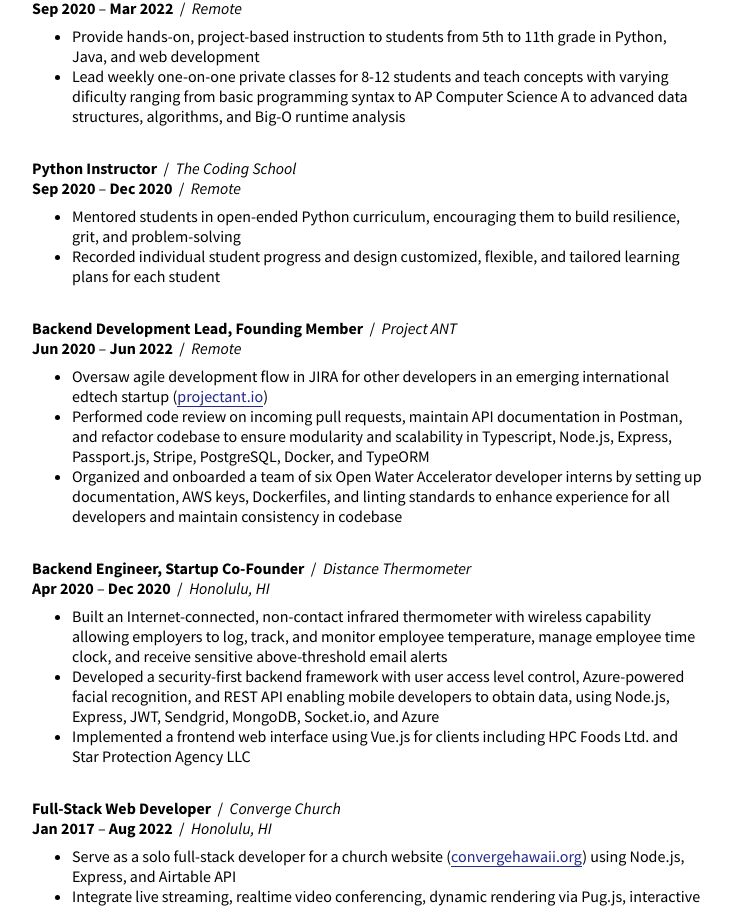
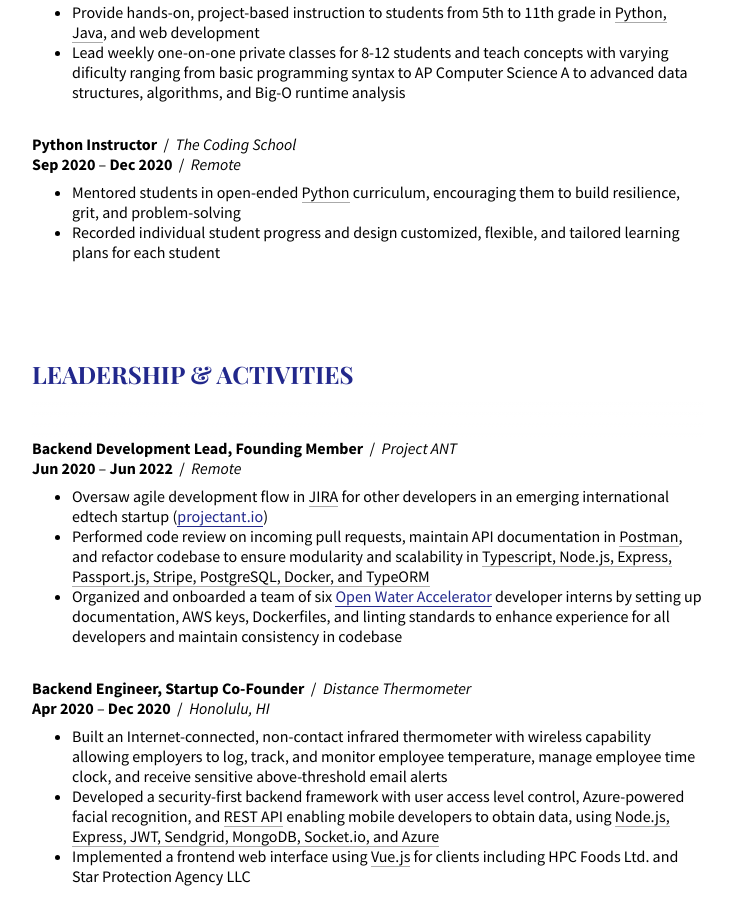
Before and after one commit to Firebird1029/brandonyee-next, a Next.js app: page /resume in a window 1280 px wide. Shown: the part 1848-2756 px from the top of the page, without its empty margins (272-1004 px from the left). Built offline with nearby package versions, Linux system fonts and the light colour scheme; a small style sheet from the web is missing.

Commit message:
polish resume styling & text

```diff
--- a/data/resume.json
+++ b/data/resume.json
@@ -58,7 +58,7 @@
 				"monthsInPosition": 8,
 				"isCurrent": false
 			},
-			"jobDescription": "- Designed and built a memorial planning website for a rising startup client using Firebase, Pug ([planmemorial.com](https://planmemorial.com)), enabling them to become one of four finalists for the Manolo Sanchez Prize in the 2022 Yale Startup Competition \n-Built the frontend UI of an automated discounted cash flow (DCF) modeling program for a startup using React, eliminating manual DCF data entry & formatting which accounts for 30%+ of a typical entry-level investor's workflow ",
+			"jobDescription": "- Designed and built a memorial planning website for a rising startup client using **_Firebase, Pug_** ([planmemorial.com](https://planmemorial.com)), enabling them to become one of four finalists for the Manolo Sanchez Prize in the 2022 Yale Startup Competition \n-Built the frontend UI of an automated discounted cash flow (DCF) modeling program for a startup using **_React_**, eliminating manual DCF data entry & formatting which accounts for 30%+ of a typical entry-level investor's workflow ",
 			"occupation": {
 				"jobTitle": "Venture Project Specialist",
 				"jobTitleNormalized": "Venture Analyst",
@@ -94,7 +94,7 @@
 				"monthsInPosition": 3,
 				"isCurrent": false
 			},
-			"jobDescription": "- Contributed to open-source robotics software using ROS, Python, MAVLink, and ArduSub by designing ROS nodes to connect machine learning autonomy algorithms to a custom MAVLink-based autonomous underwater vehicle (AUV) \n-Set up RDP and VNC for remote Linux development on an ARM-based Jetson Xavier NX and AWS EC2 instances ",
+			"jobDescription": "- Contributed to open-source robotics software using **_ROS, Python, MAVLink, and ArduSub_** by designing ROS nodes to connect machine learning autonomy algorithms to a custom MAVLink-based autonomous underwater vehicle (AUV) \n-Set up RDP and VNC for remote Linux development on an ARM-based Jetson Xavier NX and AWS EC2 instances ",
 			"occupation": {
 				"jobTitle": "Undergraduate Research Assistant",
 				"jobTitleNormalized": "Undergraduate Research Assistant",
@@ -130,7 +130,7 @@
 				"monthsInPosition": 5,
 				"isCurrent": false
 			},
-			"jobDescription": "- Designed and built a full-stack city-wide, government parks & recreation campsite reservation management system, which manages 248 campsites, using MongoDB, Express, Angular, Angular Material UI, Node, and TypeScript \n-Ported Flash-based educational games to online city Educational Learning Center initiative using Angular, HTML Canvas ",
+			"jobDescription": "- Designed and built a full-stack city-wide, government parks & recreation campsite reservation management system, which manages 248 campsites, using **_MongoDB, Express, Angular, Angular Material UI, Node, and TypeScript_** \n-Created 3 interactive educational games from scratch for city's online [Learning Center](https://honolulu.gov/envwwm/wwm-learning.html) initiative using **_Angular, HTML Canvas_**",
 			"occupation": {
 				"jobTitle": "Software Engineering Intern",
 				"jobTitleNormalized": "Software Engineering Intern",
@@ -166,7 +166,7 @@
 				"monthsInPosition": 9,
 				"isCurrent": false
 			},
-			"jobDescription": "- Redesigned the website for Central Pacific Bank, Hawaii's 4th largest bank servicing 331.79K site visits a month, including handling ~2-3 weekly maintenance/feature tickets from client, using C#, Bootstrap 4, and Umbraco (cpb.bank) \n-Developed new homepage widgets for Board of Water Supply ([boardofwatersupply.com](https://boardofwatersupply.com)) and integrated deployment pipeline into the cloud using AWS Lambda, S3, DynamoDB, CloudWatch with server synchronization and feature rollback ",
+			"jobDescription": "- Redesigned the website for Central Pacific Bank, Hawaii's 4th largest bank servicing 331.79K site visits a month, including handling ~2-3 weekly maintenance/feature tickets from client, using **_C#, Bootstrap 4, and Umbraco_** ([cpb.bank](https://www.cpb.bank)) \n-Developed new homepage widgets for Board of Water Supply ([boardofwatersupply.com](https://boardofwatersupply.com)) and integrated deployment pipeline into the cloud using **_AWS Lambda, S3, DynamoDB, CloudWatch_** with server synchronization and feature rollback ",
 			"occupation": {
 				"jobTitle": "Software Engineering Intern",
 				"jobTitleNormalized": "Software Engineering Intern",
@@ -191,7 +191,7 @@
 				"monthsInPosition": 18,
 				"isCurrent": false
 			},
-			"jobDescription": "- Provide hands-on, project-based instruction to students from 5th to 11th grade in Python, Java, and web development \n-Lead weekly one-on-one private classes for 8-12 students and teach concepts with varying dificulty ranging from basic programming syntax to AP Computer Science A to advanced data structures, algorithms, and Big-O runtime analysis ",
+			"jobDescription": "- Provide hands-on, project-based instruction to students from 5th to 11th grade in **_Python, Java_**, and web development \n-Lead weekly one-on-one private classes for 8-12 students and teach concepts with varying dificulty ranging from basic programming syntax to AP Computer Science A to advanced data structures, algorithms, and Big-O runtime analysis ",
 			"occupation": {
 				"jobTitle": "Computer Science Instructor",
 				"jobTitleNormalized": "Computer Science Instructor",
@@ -210,7 +210,7 @@
 				"monthsInPosition": 3,
 				"isCurrent": false
 			},
-			"jobDescription": "- Mentored students in open-ended Python curriculum, encouraging them to build resilience, grit, and problem-solving \n-Recorded individual student progress and design customized, flexible, and tailored learning plans for each student ",
+			"jobDescription": "- Mentored students in open-ended **_Python_** curriculum, encouraging them to build resilience, grit, and problem-solving \n-Recorded individual student progress and design customized, flexible, and tailored learning plans for each student ",
 			"occupation": {
 				"jobTitle": "Python Instructor",
 				"jobTitleNormalized": "Python Architect",
@@ -223,7 +223,9 @@
 				},
 				"managementLevel": "Low"
 			}
-		},
+		}
+	],
+	"leadershipExperience": [
 		{
 			"id": 7820892,
 			"jobTitle": "Backend Development Lead, Founding Member",
@@ -235,7 +237,7 @@
 				"monthsInPosition": 24,
 				"isCurrent": false
 			},
-			"jobDescription": "- Oversaw agile development flow in JIRA for other developers in an emerging international edtech startup ([projectant.io](https://www.projectant.io)) \n-Performed code review on incoming pull requests, maintain API documentation in Postman, and refactor codebase to ensure modularity and scalability in Typescript, Node.js, Express, Passport.js, Stripe, PostgreSQL, Docker, and TypeORM \n-Organized and onboarded a team of six Open Water Accelerator developer interns by setting up documentation, AWS keys, Dockerfiles, and linting standards to enhance experience for all developers and maintain consistency in codebase ",
+			"jobDescription": "- Oversaw agile development flow in **_JIRA_** for other developers in an emerging international edtech startup ([projectant.io](https://www.projectant.io)) \n-Performed code review on incoming pull requests, maintain API documentation in **_Postman_**, and refactor codebase to ensure modularity and scalability in **_Typescript, Node.js, Express, Passport.js, Stripe, PostgreSQL, Docker, and TypeORM_** \n-Organized and onboarded a team of six [Open Water Accelerator](https://openwatervc.com/) developer interns by setting up documentation, AWS keys, Dockerfiles, and linting standards to enhance experience for all developers and maintain consistency in codebase ",
 			"occupation": {
 				"jobTitle": "Backend Development Lead, Founding Member",
 				"jobTitleNormalized": "Founding Member",
@@ -265,7 +267,7 @@
 				"monthsInPosition": 8,
 				"isCurrent": false
 			},
-			"jobDescription": "- Built an Internet-connected, non-contact infrared thermometer with wireless capability allowing employers to log, track, and monitor employee temperature, manage employee time clock, and receive sensitive above-threshold email alerts \n-Developed a security-first backend framework with user access level control, Azure-powered facial recognition, and REST API enabling mobile developers to obtain data, using Node.js, Express, JWT, Sendgrid, MongoDB, Socket.io, and Azure \n-Implemented a frontend web interface using Vue.js for clients including HPC Foods Ltd. and Star Protection Agency LLC ",
+			"jobDescription": "- Built an Internet-connected, non-contact infrared thermometer with wireless capability allowing employers to log, track, and monitor employee temperature, manage employee time clock, and receive sensitive above-threshold email alerts \n-Developed a security-first backend framework with user access level control, Azure-powered facial recognition, and **_REST API_** enabling mobile developers to obtain data, using **_Node.js, Express, JWT, Sendgrid, MongoDB, Socket.io, and Azure_** \n-Implemented a frontend web interface using **_Vue.js_** for clients including HPC Foods Ltd. and Star Protection Agency LLC ",
 			"occupation": {
 				"jobTitle": "Backend Engineer, Startup Co-Founder",
 				"jobTitleNormalized": "Lead Backend Developer",
@@ -301,7 +303,7 @@
 				"monthsInPosition": 67,
 				"isCurrent": true
 			},
-			"jobDescription": "- Serve as a solo full-stack developer for a church website ([convergehawaii.org](https://convergehawaii.org)) using Node.js, Express, and Airtable API \n-Integrate live streaming, realtime video conferencing, dynamic rendering via Pug.js, interactive calendar, user-friendly spreadsheet-database CMS via Airtable, photo gallery, web form validation + sanitization, and responsive design ",
+			"jobDescription": "- Serve as a solo full-stack developer for a church website ([convergehawaii.org](https://convergehawaii.org)) using **_Node.js, Express, and Airtable API_** \n-Integrate live streaming, realtime video conferencing, dynamic rendering via **_Pug.js_**, interactive calendar, user-friendly spreadsheet-database CMS via Airtable, photo gallery, web form validation + sanitization, and responsive design ",
 			"occupation": {
 				"jobTitle": "Full-Stack Web Developer",
 				"jobTitleNormalized": "Full Stack Web Developer",
@@ -337,7 +339,7 @@
 				"monthsInPosition": 45,
 				"isCurrent": false
 			},
-			"jobDescription": "- Designed and built an online schedule generator for remote learning during the COVID-19 pandemic with Express.js and HTML2Canvas; used by 1,515 (~90% of) high school students at Punahou School, endorsed by school deans \n-Designed and built a \"Mahalogram\" online service that enabled students/faculty to send virtual thank you cards to other students/faculty with Node.js; used by over 500 students/faculty (~4.65 GB worth of digital cards) during two-week pilot ",
+			"jobDescription": "- Designed and built an online schedule generator for remote learning during the COVID-19 pandemic with **_Express.js_** and **_HTML2Canvas_**; used by 1,515 (~90% of) high school students at Punahou School, endorsed by school deans \n-Designed and built a \"Mahalogram\" online service that enabled students/faculty to send virtual thank you cards to other students/faculty with **_Node.js_**; used by over 500 students/faculty (~4.65 GB worth of digital cards) during two-week pilot ",
 			"occupation": {
 				"jobTitle": "Student Programmer",
 				"jobTitleNormalized": "Student Programmer",
@@ -373,7 +375,7 @@
 				"monthsInPosition": 45,
 				"isCurrent": false
 			},
-			"jobDescription": "- Led an FTC robotics team to win Hawaii State Championships Alliance Finalists twice as team captain & lead programmer \n-Used Java and Arduino to program FTC and FRC robots, mentored upcoming FRC robotics programmers ",
+			"jobDescription": "- Led an FTC robotics team to win Hawaii State Championships Alliance Finalists twice as team captain & lead programmer \n-Used **_Java_** and **_Arduino_** to program FTC and FRC robots, mentored upcoming FRC robotics programmers ",
 			"occupation": {
 				"jobTitle": "FIRST Robotics Captain & Programmer",
 				"jobTitleNormalized": "Captain/First Officer",
--- a/pages/resume.jsx
+++ b/pages/resume.jsx
@@ -34,7 +34,7 @@ export default function Resume() {
 			<main className="app">
 				<Header />
 				<p>&nbsp;</p>
-				<div className="sticky-container">
+				<div className={styles.sectionContainer} style={{ marginTop: "unset" }}>
 					<div className={styles.sectionHeader}>
 						<h2 className="blue-text" style={{ margin: 0 }}>
 							EDUCATION
@@ -80,9 +80,8 @@ export default function Resume() {
 							</div>
 						)
 					)}
-					<p className="spacer">&nbsp;</p>
 				</div>
-				<div className="sticky-container">
+				<div className={styles.sectionContainer}>
 					<div className={styles.sectionHeader}>
 						<h2 className="blue-text" style={{ margin: 0 }}>
 							WORK EXPERIENCE
@@ -138,8 +137,63 @@ export default function Resume() {
 						)
 					)}
 				</div>
-				<p>&nbsp;</p>
-				<div className="sticky-container">
+				<div className={styles.sectionContainer}>
+					<div className={styles.sectionHeader}>
+						<h2 className="blue-text" style={{ margin: 0 }}>
+							LEADERSHIP & ACTIVITIES
+						</h2>
+					</div>
+					{resumeData.leadershipExperience.map(
+						({
+							id,
+							jobTitle,
+							jobDescription,
+							organization,
+							dates,
+							location,
+						}) => (
+							<div key={id}>
+								<div className={styles.resumeSectionFlex}>
+									{/* Job Title + Company */}
+									<div className={styles.jobTitleCompany}>
+										<strong>{jobTitle}</strong>
+
+										<span className="hidden-touch">
+											&nbsp;&nbsp;/&nbsp;&nbsp;
+										</span>
+										<br className="hidden-desktop" />
+
+										<em>{organization}</em>
+									</div>
+
+									{/* Job Date + Location */}
+									<div>
+										<strong>{parseDate(dates.startDate)}</strong>
+										<span>&nbsp;&#8211;&nbsp;</span>
+										<strong>{parseDate(dates.endDate)}</strong>
+
+										<span className="hidden-touch">
+											&nbsp;&nbsp;/&nbsp;&nbsp;
+										</span>
+										<br className="hidden-desktop" />
+
+										<em>{location ? location.rawInput : "Remote"}</em>
+									</div>
+								</div>
+
+								{/* Job Description */}
+								<div style={{ marginTop: "-0.5rem" }}>
+									<div className="markdown" style={{ marginBottom: "2rem" }}>
+										<ReactMarkdown>
+											{jobDescription.replaceAll("\n-", "\n- ")}
+										</ReactMarkdown>
+									</div>
+								</div>
+							</div>
+						)
+					)}
+				</div>
+				<div className={styles.sectionContainer}>
 					<div className={styles.sectionHeader}>
 						<h2 className="blue-text" style={{ margin: 0 }}>
 							PROJECTS
--- a/styles/Resume.module.css
+++ b/styles/Resume.module.css
@@ -1,3 +1,7 @@
+.sectionContainer {
+	margin-top: 5rem;
+}
+
 .sectionHeader {
 	position: -webkit-sticky;
 	position: sticky;
--- a/styles/globals.css
+++ b/styles/globals.css
@@ -198,7 +198,7 @@ button:active {
 	font-style: normal;
 	font-weight: normal;
 	/* text-decoration: underline; */
-	border-bottom: 1px solid black;
+	border-bottom: 1px solid #aaa;
 }
 
 .markdown a {
```
